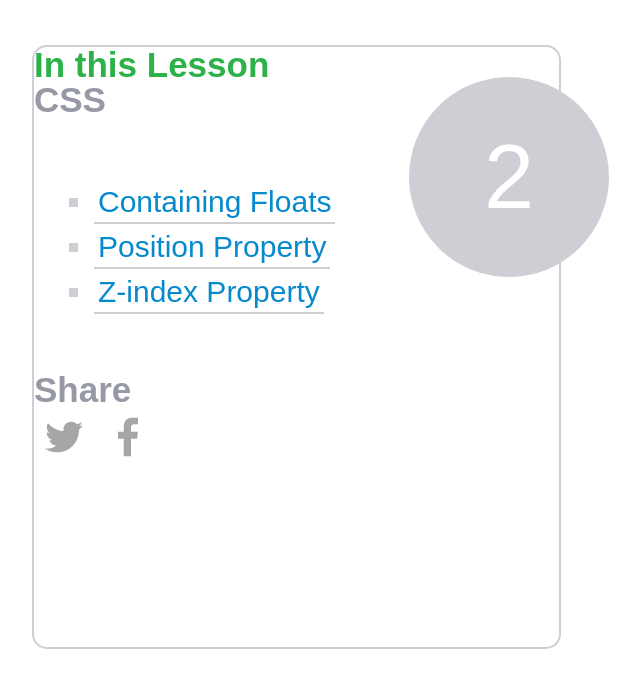
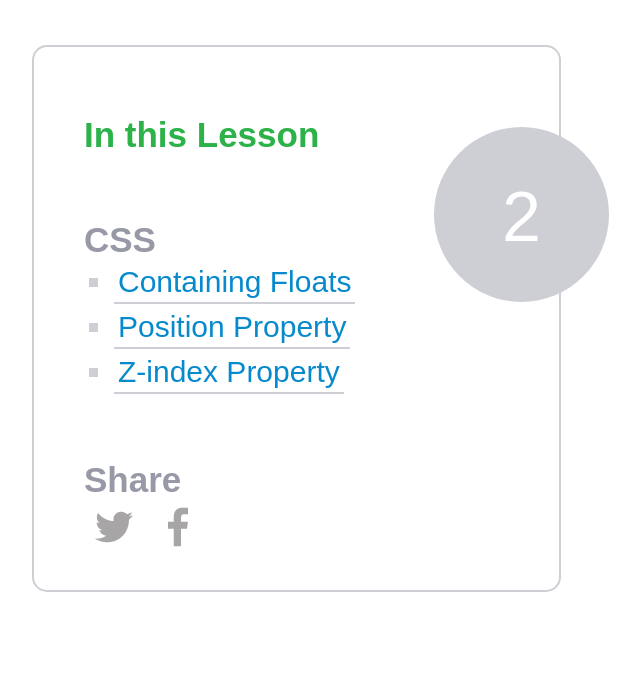
Before and after one commit to Eric-Humpert-tiy-assignments/PositioningExercise, a plain HTML site: page index.html in a window 1280 px wide. Shown: the whole page, without its empty margins (13-653 px from the left). Drawn offline with Linux system fonts and the light colour scheme.

Commit message:
finalized styling and html coding

```diff
--- a/app.css
+++ b/app.css
@@ -47,6 +47,13 @@ table {
 	border-spacing: 0;
 }
 
+/*************************
+Page styling
+*************************/
+body {
+  font-family: sans-serif;
+}
+
 /***************************
 Div styling
 ***************************/
@@ -54,7 +61,6 @@ Div styling
 .main-page {
 	background-color: white;
 	width: 800px;
-	height: 800px;
 	padding: 45px;
 }
 
@@ -62,7 +68,6 @@ Div styling
   border: solid 2px #CECFD5;
   background-color: white;
   width: 525px;
-  height: 600px;
   border-radius: 15px;
   position: relative;
 }
@@ -70,7 +75,7 @@ Div styling
 .property-list {
 	color: #CECFD5;
   font-size: 30px;
-  padding: 60px;
+	padding-left: 80px;
   list-style-type: square;
 }
 
@@ -88,40 +93,38 @@ Div styling
 
 .circle-object {
 	position: absolute;
-	top: 30px;
+	top: 80px;
 	right: -50px;
   border-radius: 100%;
   background-color: #CECFD5;
-  height: 200px;
-  width: 200px;
+  height: 175px;
+  width: 175px;
 }
 
 .circle-text {
 	text-align: center;
 	padding-top: 55px;
-	font-size: 90px;
+	font-size: 70px;
 	color: #FFF;
 }
 
 .page-title {
+	padding-top: 70px;
+	padding-left: 50px;
 	font-size: 35px;
 	font-weight: bold;
 	color: #2CB249;
 }
 
 .sub-heading {
+	padding-top: 70px;
+	padding-left: 50px;
 	font-size: 35px;
 	font-weight: bold;
 	color: #9799A7;
 }
 
-/*************************
-Page styling
-*************************/
-body {
-  font-family: sans-serif;
+.logo-list {
+	padding-left: 50px;
+	padding-bottom: 30px;
 }
-
-h1 {
-
-}
--- a/index.html
+++ b/index.html
@@ -21,9 +21,10 @@
 
         <div class="sharing-links">
           <h1 class="sub-heading">Share</h1>
-          <img src="img/twitter.png" alt="twitter logo" />
-          <img src="img/facebook.png" alt="facebook logo"/>
-
+            <div class="logo-list">
+              <img src="img/twitter.png" alt="twitter logo" />
+              <img src="img/facebook.png" alt="facebook logo"/>
+            </div>
         </div>
       </div>
     </div>
```
